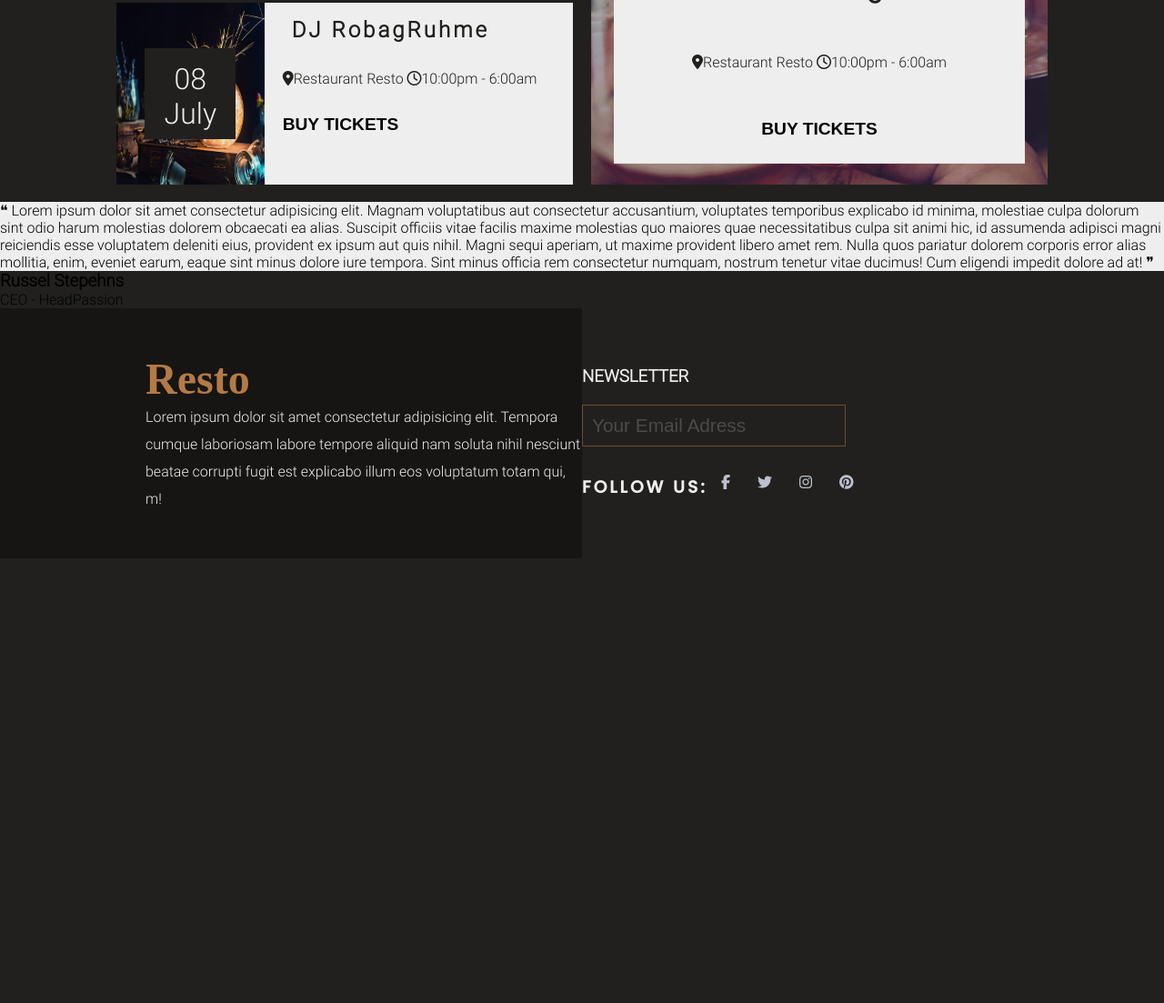
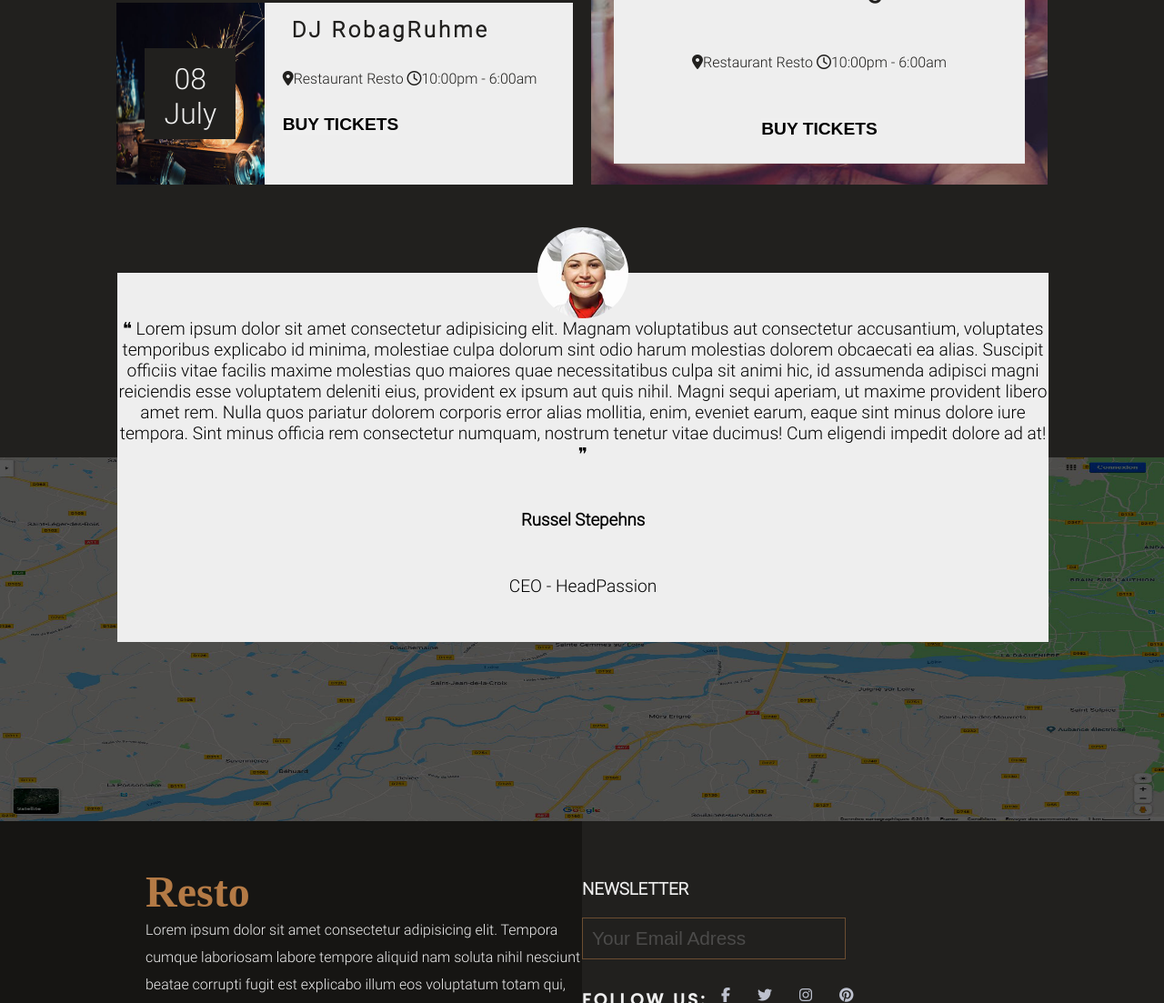
Before and after one commit to Arnaud-GAFFAN/Resto, a plain HTML site: page index.html in a window 1280 px wide. Shown: the part 3080-4183 px from the top of the page at 91% size. Before the commit the page ends 3694 px from the top, so only its background shows below. Drawn offline with Linux system fonts and the light colour scheme; a web font is replaced by a local one.

Commit message:
Fin du projet de resto(Desktop)

```diff
--- a/assets/css/layout/_main.scss
+++ b/assets/css/layout/_main.scss
@@ -295,12 +295,38 @@ main {
           }
         }
       }
-      .text{
+      .text {
         color: $black2;
-        div
-        {
+        margin-top: 300px;
+        position: relative;
+        .comment{
+          background: $white1;
+          @include flexbox;
+          flex-direction: column;
+          position: absolute;
+          width: calc(100% - 20%);
+          margin: auto;
+          transform: translate(12.6%, -50%);
           p{
-            background: $white1;
+            margin: 50px 0;
+            font-size: 1.2rem;
+            text-align: center;
+            img{
+              width: 100px;
+              height: 100px;
+              border-radius: 150px 150px 150px 150px;
+              position: absolute;
+              left: 50%;
+              transform: translate(-50%,-100%);
+            }
+          }
+          & + div{
+            height: 400px;
+            width: 100%;
+            img{
+              height: 100%;
+              width: 100%;
+            }
           }
         }
       }
--- a/index.html
+++ b/index.html
@@ -323,9 +323,9 @@
         </div>
 
         <div class="text">
-          <img src="assets/img/g" alt="" />
-          <div>
+          <div class="comment">
             <p>
+              <img src="assets/img/avatar-02.jpg" alt="">
               &#10077; Lorem ipsum dolor sit amet consectetur adipisicing elit.
               Magnam voluptatibus aut consectetur accusantium, voluptates
               temporibus explicabo id minima, molestiae culpa dolorum sint odio
@@ -339,9 +339,12 @@
               rem consectetur numquam, nostrum tenetur vitae ducimus! Cum
               eligendi impedit dolore ad at! &#10078;
             </p>
+            <h3>Russel Stepehns</h3>
+            <p>CEO - HeadPassion</p>
           </div>
-          <h3>Russel Stepehns</h3>
-          <p>CEO - HeadPassion</p>
+          <div>
+            <img src="assets/img/gmap.jpg" alt="" />
+          </div>
         </div>
       </session>
     </main>
```
Also changed, not shown: assets/css/style.css, assets/css/style.scss (line endings or trailing spaces), 1 other file.
